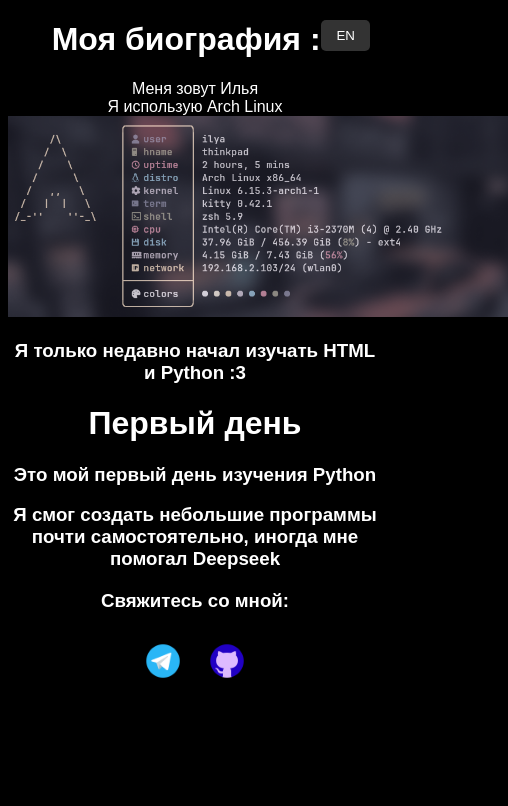
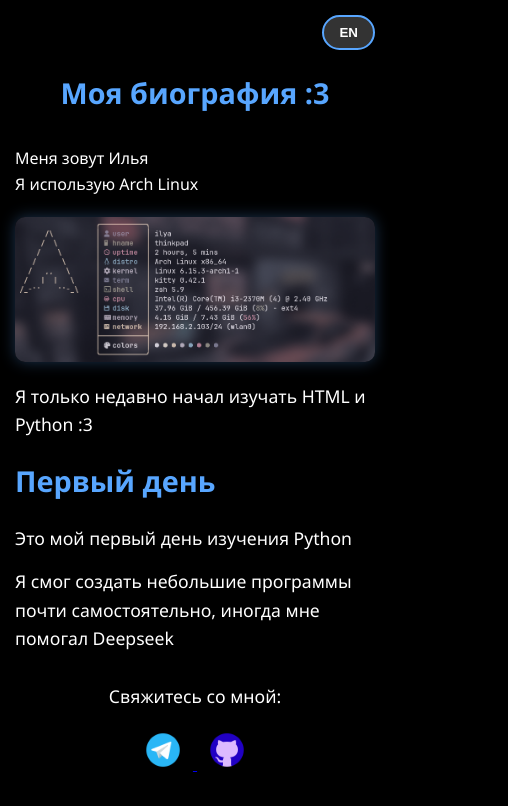
Before and after one commit to CHeLoVeK993/Thewertwyy.github.io, a plain HTML site: page index.html in a window 390 px wide. Both pictures are taken after a click on the button "RU". Shown: the whole page, 508 px wide, since content can reach past the window. Drawn offline with Linux system fonts and the light colour scheme.

Commit message:
mobile version

```diff
--- a/index.html
+++ b/index.html
@@ -1,78 +1,179 @@
 <!DOCTYPE html>
-<html>
+<html lang="ru">
 <head>
-    <title>My bio</title>
+    <meta charset="UTF-8">
+    <meta name="viewport" content="width=device-width, initial-scale=1.0">
+    <title>My Bio</title>
     <style>
+        :root {
+            --primary-color: #58a6ff;
+            --bg-color: #000;
+            --text-color: #fff;
+        }
+
+        * {
+            box-sizing: border-box;
+            margin: 0;
+            padding: 0;
+        }
+
         body {
-            background: #000;
-            color: #fff;
+            background: var(--bg-color);
+            color: var(--text-color);
+            font-family: 'Segoe UI', Arial, sans-serif;
+            line-height: 1.6;
+            padding: 20px;
+            max-width: 1000px;
+            margin: 0 auto;
+        }
+
+        header {
             text-align: center;
-            font-family: Arial, sans-serif;
+            margin-bottom: 30px;
+            position: relative;
         }
-        a {
-            text-decoration: none;
-            color: #58a6ff;
+
+        h1 {
+            font-size: 2.5rem;
+            margin: 20px 0;
+            color: var(--primary-color);
         }
+
+        h3 {
+            font-size: 1.3rem;
+            margin: 15px 0;
+            font-weight: normal;
+        }
+
+        .bio-text {
+            margin: 20px auto;
+            max-width: 600px;
+        }
+
+        .arch-image {
+            width: 100%;
+            max-width: 500px;
+            height: auto;
+            border-radius: 10px;
+            margin: 20px auto;
+            display: block;
+            box-shadow: 0 0 15px rgba(88, 166, 255, 0.3);
+        }
+
         .social-links {
-            margin-top: 20px;
+            margin: 30px 0;
+            text-align: center;
         }
-        .social-links img {
-            margin: 10px;
+
+        .social-links h3 {
+            margin-bottom: 20px;
+        }
+
+        .social-icon {
+            width: 50px;
+            height: 50px;
+            margin: 0 15px;
             transition: transform 0.3s;
         }
-        .social-links img:hover {
-            transform: scale(1.1);
+
+        .social-icon:hover {
+            transform: scale(1.2);
         }
+
         .lang-switcher {
             position: absolute;
-            top: 20px;
-            right: 20px;
+            top: 0;
+            right: 0;
         }
+
         .lang-btn {
             background: #333;
             color: white;
-            border: none;
+            border: 2px solid var(--primary-color);
             padding: 8px 15px;
-            border-radius: 5px;
+            border-radius: 20px;
             cursor: pointer;
-            transition: background 0.3s;
+            transition: all 0.3s;
+            font-weight: bold;
         }
+
         .lang-btn:hover {
-            background: #58a6ff;
+            background: var(--primary-color);
+        }
+
+        /* Мобильная версия */
+        @media (max-width: 768px) {
+            h1 {
+                font-size: 2rem;
+            }
+
+            h3 {
+                font-size: 1.1rem;
+            }
+
+            .lang-switcher {
+                position: static;
+                margin-bottom: 20px;
+                text-align: right;
+            }
+
+            .social-icon {
+                width: 45px;
+                height: 45px;
+                margin: 0 10px;
+            }
+        }
+
+        @media (max-width: 480px) {
+            body {
+                padding: 15px;
+            }
+
+            h1 {
+                font-size: 1.8rem;
+            }
+
+            .social-icon {
+                width: 40px;
+                height: 40px;
+            }
         }
     </style>
 </head>
 <body>
+    <header>
         <div class="lang-switcher">
             <button class="lang-btn" onclick="switchLanguage()">RU</button>
         </div>
+        <h1 id="title">My Bio :3</h1>
+    </header>
 
-    <h1 id="title">My Bio :3</h1>
-    <div id="bio">
-        My name is Ilya <br/> I use Arch Linux
+    <main>
+        <div class="bio-text" id="bio">
+            My name is Ilya<br>
+            I use Arch Linux
         </div>
 
-    <img src="images/my-arch.jpg" width="500" alt="My Arch Linux">
+        <img src="images/my-arch.jpg" alt="My Arch Linux Setup" class="arch-image">
 
         <h3 id="learning">I have only recently started learning HTML and Python :3</h3>
 
+        <section>
             <h1 id="first-day">First day</h1>
-
             <h3 id="python-learning">This is my first day learning Python</h3>
             <h3 id="help">I was able to create small programs almost on my own, sometimes Deepseek helped me</h3>
+        </section>
 
         <div class="social-links">
             <h3 id="contact">Contact me:</h3>
-        <!-- Telegram -->
-        <a href="https://t.me/thewertwyy" target="_blank">
-            <img src="images/telegram.png" width="40" alt="Telegram">
+            <a href="https://t.me/thewertwyy" target="_blank" aria-label="Telegram">
+                <img src="images/telegram.png" class="social-icon" alt="Telegram">
             </a>
-
-        <!-- GitHub -->
-        <a href="https://github.com/CHeLoVeK993" target="_blank">
-            <img src="images/github.png" width="40" alt="GitHub">
+            <a href="https://github.com/CHeLoVeK993" target="_blank" aria-label="GitHub">
+                <img src="images/github.png" class="social-icon" alt="GitHub">
             </a>
         </div>
+    </main>
 
     <script>
         let isRussian = false;
@@ -80,25 +181,25 @@
         function switchLanguage() {
             isRussian = !isRussian;
 
-            if (isRussian) {
-                document.getElementById('title').textContent = 'Моя биография :3';
-                document.getElementById('bio').innerHTML = 'Меня зовут Илья <br/> Я использую Arch Linux';
-                document.getElementById('learning').textContent = 'Я только недавно начал изучать HTML и Python :3';
-                document.getElementById('first-day').textContent = 'Первый день';
-                document.getElementById('python-learning').textContent = 'Это мой первый день изучения Python';
-                document.getElementById('help').textContent = 'Я смог создать небольшие программы почти самостоятельно, иногда мне помогал Deepseek';
-                document.getElementById('contact').textContent = 'Свяжитесь со мной:';
-                document.querySelector('.lang-btn').textContent = 'EN';
-            } else {
-                document.getElementById('title').textContent = 'My Bio :3';
-                document.getElementById('bio').innerHTML = 'My name is Ilya <br/> I use Arch Linux';
-                document.getElementById('learning').textContent = 'I have only recently started learning HTML and Python :3';
-                document.getElementById('first-day').textContent = 'First day';
-                document.getElementById('python-learning').textContent = 'This is my first day learning Python';
-                document.getElementById('help').textContent = 'I was able to create small programs almost on my own, sometimes Deepseek helped me';
-                document.getElementById('contact').textContent = 'Contact me:';
-                document.querySelector('.lang-btn').textContent = 'RU';
-            }
+            const translations = {
+                title: isRussian ? 'Моя биография :3' : 'My Bio :3',
+                bio: isRussian ? 'Меня зовут Илья<br>Я использую Arch Linux' : 'My name is Ilya<br>I use Arch Linux',
+                learning: isRussian ? 'Я только недавно начал изучать HTML и Python :3' : 'I have only recently started learning HTML and Python :3',
+                firstDay: isRussian ? 'Первый день' : 'First day',
+                pythonLearning: isRussian ? 'Это мой первый день изучения Python' : 'This is my first day learning Python',
+                help: isRussian ? 'Я смог создать небольшие программы почти самостоятельно, иногда мне помогал Deepseek' : 'I was able to create small programs almost on my own, sometimes Deepseek helped me',
+                contact: isRussian ? 'Свяжитесь со мной:' : 'Contact me:',
+                button: isRussian ? 'EN' : 'RU'
+            };
+
+            document.getElementById('title').textContent = translations.title;
+            document.getElementById('bio').innerHTML = translations.bio;
+            document.getElementById('learning').textContent = translations.learning;
+            document.getElementById('first-day').textContent = translations.firstDay;
+            document.getElementById('python-learning').textContent = translations.pythonLearning;
+            document.getElementById('help').textContent = translations.help;
+            document.getElementById('contact').textContent = translations.contact;
+            document.querySelector('.lang-btn').textContent = translations.button;
         }
     </script>
 </body>
```
Lines whose indentation alone changed are shown as unchanged.
